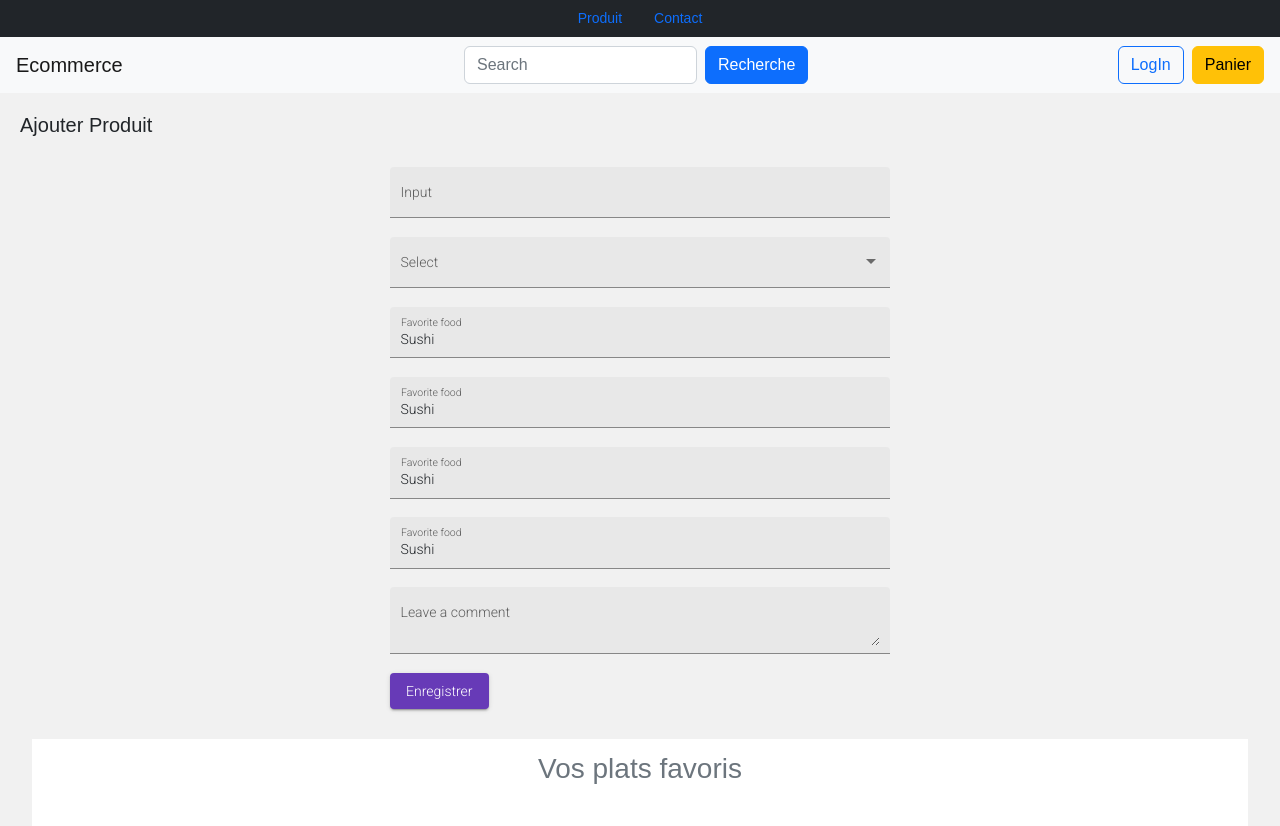
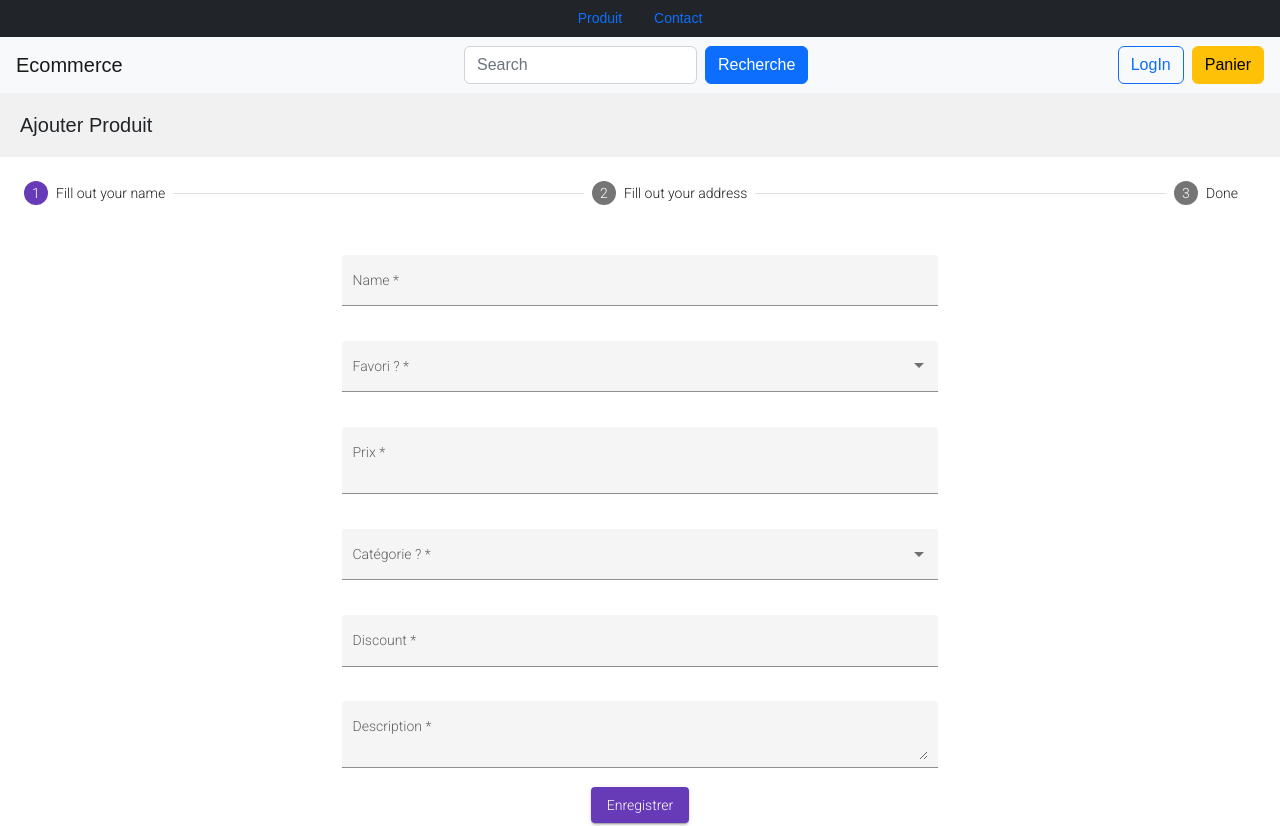
Before and after one commit to DidyMtz/EcommerceMongodb, an Angular app in the folder Ecommerce/: page /op_produit in a window 1280 px wide. Shown: the top 826 px of the page. Built offline with nearby package versions, Linux system fonts and the light colour scheme.

Commit message:
operation admin

```diff
--- a/Ecommerce/src/app/header/carousel/carousel.component.html
+++ b/Ecommerce/src/app/header/carousel/carousel.component.html
@@ -21,34 +21,35 @@
 
   <div class="carousel" >
 
-    <div id="carouselExampleCaptions" class="carousel slide" data-bs-ride="carousel">
+    <div id="carouselExampleCaptions" class="carousel slide carousel-fade" data-bs-ride="carousel">
       <div class="carousel-indicators">
         <button type="button" data-bs-target="#carouselExampleCaptions" data-bs-slide-to="0" class="active" aria-current="true" aria-label="Slide 1"></button>
         <button type="button" data-bs-target="#carouselExampleCaptions" data-bs-slide-to="1" aria-label="Slide 2"></button>
         <button type="button" data-bs-target="#carouselExampleCaptions" data-bs-slide-to="2" aria-label="Slide 3"></button>
       </div>
       <div class="carousel-inner">
-        <div class="carousel-item active">
-          <img src="../../assets/img/slider/asian-1238726_1280.jpg" class="d-block w-100" alt="...">
+
+
+
+        <div class="carousel-item active" data-bs-interval="10000">
+          <img src="../../../assets/img/slider/asian-1238724_1280.jpg" class="d-block w-100" alt="...">
           <div class="carousel-caption d-none d-md-block">
-            <h5></h5>
-            <p></p>
+            <h5>First slide label</h5>
+            <p>Some representative placeholder content for the first slide.</p>
           </div>
         </div>
-        <div class="carousel-item">
-          <img src="../../assets/img/slider/barbecue-1239434_1280.jpg" class="d-block w-100" alt="...">
+        <div class="carousel-item" data-bs-interval="2000" *ngFor="let item of carousel">
+          <img src="{{item.photo}}" class="d-block w-100" alt="...">
           <div class="carousel-caption d-none d-md-block">
-            <h5>Second slide label</h5>
-            <p>Some representative placeholder content for the second slide.</p>
+            <h5>{{item.name}}</h5>
+            <p>{{item.description}}</p>
           </div>
         </div>
-        <div class="carousel-item">
-          <img src="../../assets/img/slider/brochette1.jpg" class="d-block w-100" alt="...">
-          <div class="carousel-caption d-none d-md-block">
-            <h5>Third slide label</h5>
-            <p>Some representative placeholder content for the third slide.</p>
-          </div>
-        </div>
+
+
+
+
+
       </div>
       <button class="carousel-control-prev" type="button" data-bs-target="#carouselExampleCaptions" data-bs-slide="prev">
         <span class="carousel-control-prev-icon" aria-hidden="true"></span>
--- a/Ecommerce/src/app/modal/personne.ts
+++ b/Ecommerce/src/app/modal/personne.ts
@@ -5,4 +5,5 @@ export class Personne{
     etat! : boolean;
     adresse! : string;
     reference! : string;
+    role?: string;
 }
--- a/Ecommerce/src/app/operation/produit/produit.component.html
+++ b/Ecommerce/src/app/operation/produit/produit.component.html
@@ -1,45 +1,116 @@
 
 <h5>Ajouter Produit</h5>
-<div class="form">
-    <form class="example-form">
+
+
+<mat-stepper #stepper>
+  <mat-step [stepControl]="produitForm" errorMessage="Name is required.">
+    <form [formGroup]="produitForm" (click)="onSubmit()">
+      <ng-template matStepLabel>Fill out your name</ng-template>
+
+
+      <div class="divform">
+
         <mat-form-field class="example-full-width" appearance="fill">
-            <mat-label>Input</mat-label>
-            <input matInput>
+                <mat-label>Name</mat-label>
+                <input matInput formControlName="name" placeholder="Name">
         </mat-form-field>
         <mat-form-field class="example-full-width" appearance="fill">
-            <mat-label>Select</mat-label>
-            <mat-select>
-              <mat-option value="one">First option</mat-option>
-              <mat-option value="two">Second option</mat-option>
+                <mat-label>Favori ?</mat-label>
+                <mat-select formControlName="favori">
+                  <mat-option value="oui">Oui</mat-option>
+                  <mat-option value="non">non</mat-option>
                 </mat-select>
         </mat-form-field>
 
         <mat-form-field class="example-full-width" appearance="fill">
-      <mat-label>Favorite food</mat-label>
-      <input matInput placeholder="Ex. Pizza" value="Sushi">
+          <mat-label>Prix</mat-label>
+        <p>  <input matInput placeholder="Prix" formControlName="prix"></p>
+        </mat-form-field>
+
+             <mat-form-field class="example-full-width"  appearance="fill" >
+            <mat-label>Catégorie ?</mat-label>
+            <mat-select formControlName="categorie" >
+              <mat-option value="{{categorie}}" *ngFor="let categorie of categories" >{{categorie}}</mat-option>
+           </mat-select>
           </mat-form-field>
 
           <mat-form-field class="example-full-width" appearance="fill">
-        <mat-label>Favorite food</mat-label>
-        <input matInput placeholder="Ex. Pizza" value="Sushi">
+            <mat-label>Discount</mat-label>
+            <input matInput placeholder="Discount" formControlName="discount">
           </mat-form-field>
 
         <mat-form-field class="example-full-width" appearance="fill">
-        <mat-label>Favorite food</mat-label>
-        <input matInput placeholder="Ex. Pizza" value="Sushi">
-      </mat-form-field>
-
-      <mat-form-field class="example-full-width" appearance="fill">
-        <mat-label>Favorite food</mat-label>
-        <input matInput placeholder="Ex. Pizza" value="Sushi">
-      </mat-form-field>
-
-    <mat-form-field class="example-full-width" appearance="fill">
-      <mat-label>Leave a comment</mat-label>
-      <textarea matInput placeholder="Ex. It makes me feel..."></textarea>
+          <mat-label>Description</mat-label>
+          <textarea matInput placeholder="Description" formControlName="description"></textarea>
         </mat-form-field>
 
         <button  mat-raised-button color="primary">Enregistrer</button>
-  </form>
 
       </div>
+
+      <div>
+        <p>Go to a different step to see the error state</p>
+        <button mat-raised-button color="warn" matStepperNext>Next</button>
+      </div>
+    </form>
+  </mat-step>
+  <mat-step [stepControl]="allergeneForm" errorMessage="Address is required.">
+
+      <ng-template matStepLabel>Fill out your address</ng-template>
+
+
+<!--checkbox-->
+<div class="example-section" >
+  <h4> Liste d'allergènes:</h4>
+  <section class="example-section">
+    <mat-checkbox class="example-margin">Check me!</mat-checkbox>
+    <mat-checkbox class="example-margin" [disabled]="true">Disabled</mat-checkbox>
+  </section>
+
+  <section class="example-section">
+    <span class="example-list-section">
+      <mat-checkbox class="example-margin"
+                    [checked]="allComplete"
+                    [color]="task.color"
+                    [indeterminate]="someComplete()"
+                    (change)="setAll($event.checked)">
+        {{task.name}}
+      </mat-checkbox>
+    </span>
+    <span class="example-list-section">
+      <ul>
+        <li *ngFor="let subtask of task.subtasks">
+          <mat-checkbox [(ngModel)]="subtask.completed"
+                        [color]="subtask.color"
+                        (ngModelChange)="updateAllComplete()">
+            {{subtask.name}}
+          </mat-checkbox>
+        </li>
+      </ul>
+    </span>
+  </section>
+
+</div>
+      <div>
+        <p>Go to a different step to see the error state</p>
+        <button mat-raised-button  matStepperPrevious>Back</button>
+        <button mat-raised-button color="warn" matStepperNext>Next</button>
+      </div>
+
+  </mat-step>
+  <mat-step>
+    <ng-template matStepLabel>Done</ng-template>
+
+    <div class="divform">
+
+      <p>Upload photo.</p>
+    </div>
+
+
+
+    <div>
+      <button mat-button matStepperPrevious>Back</button>
+      <button mat-button (click)="stepper.reset()">Reset</button>
+    </div>
+  </mat-step>
+</mat-stepper>
--- a/Ecommerce/src/app/operation/produit/produit.component.scss
+++ b/Ecommerce/src/app/operation/produit/produit.component.scss
@@ -2,12 +2,13 @@ h5{
     margin:20px;
 }
 
-.form{
+.divform{
 
     display: flex;
     justify-content: center;
     flex-wrap: wrap;
-    margin:20px;
+    width:50%;
+    margin:0 auto;
     padding: 10px;
 
 
@@ -21,3 +22,10 @@ h5{
     width: 100%;
   }
 }
+.mat-stepper-horizontal {
+  margin-top: 8px;
+}
+
+.mat-form-field {
+  margin-top: 16px;
+}
--- a/Ecommerce/src/app/operation/produit/produit.component.ts
+++ b/Ecommerce/src/app/operation/produit/produit.component.ts
@@ -1,5 +1,15 @@
+import { ProduitService } from './../../services/produit.service';
+import { FormBuilder, FormGroup, FormControl, Validators, FormArray } from '@angular/forms';
 import { Component, OnInit } from '@angular/core';
+import {ThemePalette} from '@angular/material/core';
 
+
+export interface Task {
+  name: string;
+  completed: boolean;
+  color: ThemePalette;
+  subtasks?: Task[];
+}
 
 @Component({
   selector: 'app-produit',
@@ -8,10 +18,120 @@ import { Component, OnInit } from '@angular/core';
 })
 export class ProduitComponent implements OnInit {
 
+  produitForm!: FormGroup;
+  allergeneForm!: FormGroup;
+  categories : any[] = [];
+  allergenes : any[] = [];
+  task: Task = {
+    name: 'Indeterminate',
+    completed: false,
+    color: 'primary',
+    subtasks: [
+      {name: 'Primary', completed: false, color: 'primary'},
+      {name: 'Accent', completed: false, color: 'accent'},
+      {name: 'Warn', completed: false, color: 'warn'},
+    ],
+  };
 
-  constructor() { }
+
+  isLinear = false;
+
+  constructor(private builder: FormBuilder, private produitservice: ProduitService) { }
 
   ngOnInit(): void {
+    this.initForm();
+    this.categories = this.produitservice.categorie;
+    this.allergenes = this.produitservice.allergene;
+
+    console.warn(this.allergeneForm.value);
+
+
   }
 
+  initForm(){
+    this.produitForm = new FormGroup({
+
+      name        :new FormControl(),
+      prix        :new FormControl(),
+      description :new FormControl(),
+      favori      :new FormControl(),
+      categorie   :new FormControl(),
+      discount    :new FormControl()
+    });
+
+    this.produitForm = this.builder.group({
+      name : ['',[Validators.minLength(4),Validators.required]],
+      prix : ['',Validators.required],
+      favori : ['',Validators.required],
+      categorie : ['',Validators.required],
+      description : ['',[Validators.minLength(10),Validators.maxLength(50), Validators.required]],
+      discount : ['',Validators.required]
+    });
+
+
+    this.allergeneForm = this.builder.group({
+
+     celeri : false,
+     cereale : false,
+     sesame  : false,
+     noix   : false,
+     oeuf   : false,
+     anhydride: false,
+     lait   : false,
+     soja   : false,
+     crustace : false,
+     arachide : false,
+     moutarde : false,
+     poisson  : false,
+     lupin    :false,
+     mollusque   : false,
+
+
+
+
+    })
+
+
+
+
+  }
+
+
+  allComplete: boolean = false;
+
+  updateAllComplete() {
+    this.allComplete = this.task.subtasks != null && this.task.subtasks.every(t => t.completed);
+  }
+
+  someComplete(): boolean {
+    if (this.task.subtasks == null) {
+      return false;
+    }
+    return this.task.subtasks.filter(t => t.completed).length > 0 && !this.allComplete;
+  }
+
+  setAll(completed: boolean) {
+    this.allComplete = completed;
+    if (this.task.subtasks == null) {
+      return;
+    }
+    this.task.subtasks.forEach(t => (t.completed = completed));
+  }
+
+  onSubmit(){
+
+    console.warn(this.produitForm.value);
+
+  }
+
+
+
+
+
+
+
+
+
+
+
 }
--- a/Ecommerce/src/app/services/auth.service.ts
+++ b/Ecommerce/src/app/services/auth.service.ts
@@ -10,8 +10,10 @@ export class AuthService {
   p : Personne = new Personne();
   client : BehaviorSubject<Personne> = new BehaviorSubject(this.p) ;
 
+
   constructor() { }
 
 
   isConnected = (personne: Personne) => { return this.client.next(personne); }
+  isAdmin = (personne: Personne) => { return this.client.next(personne)}
 }
--- a/Ecommerce/src/app/services/produit.service.ts
+++ b/Ecommerce/src/app/services/produit.service.ts
@@ -11,6 +11,7 @@ export class ProduitService {
   count: number = 1;
   shipping: number = 0;
   message : BehaviorSubject<string> = new BehaviorSubject<string>("");
+
 
   promo : any[] = [
     {code : 'AAVV', datefin: '29/8/2022', discount: .1 },
@@ -54,7 +55,7 @@ export class ProduitService {
  ];
 
   categorie : any[] = ['Plat principal', 'Accompagnement','Boisson'];
-  allergene : any[] = [];
+   allergene : any[] = ['céreale', 'crustacé', 'oeuf', 'arachide', 'poisson','soja'];
 
   constructor() {
 
```
Also changed, not shown: Ecommerce/src/app/app.module.ts (+7 -2 lines). Lines whose indentation alone changed are shown as unchanged.
